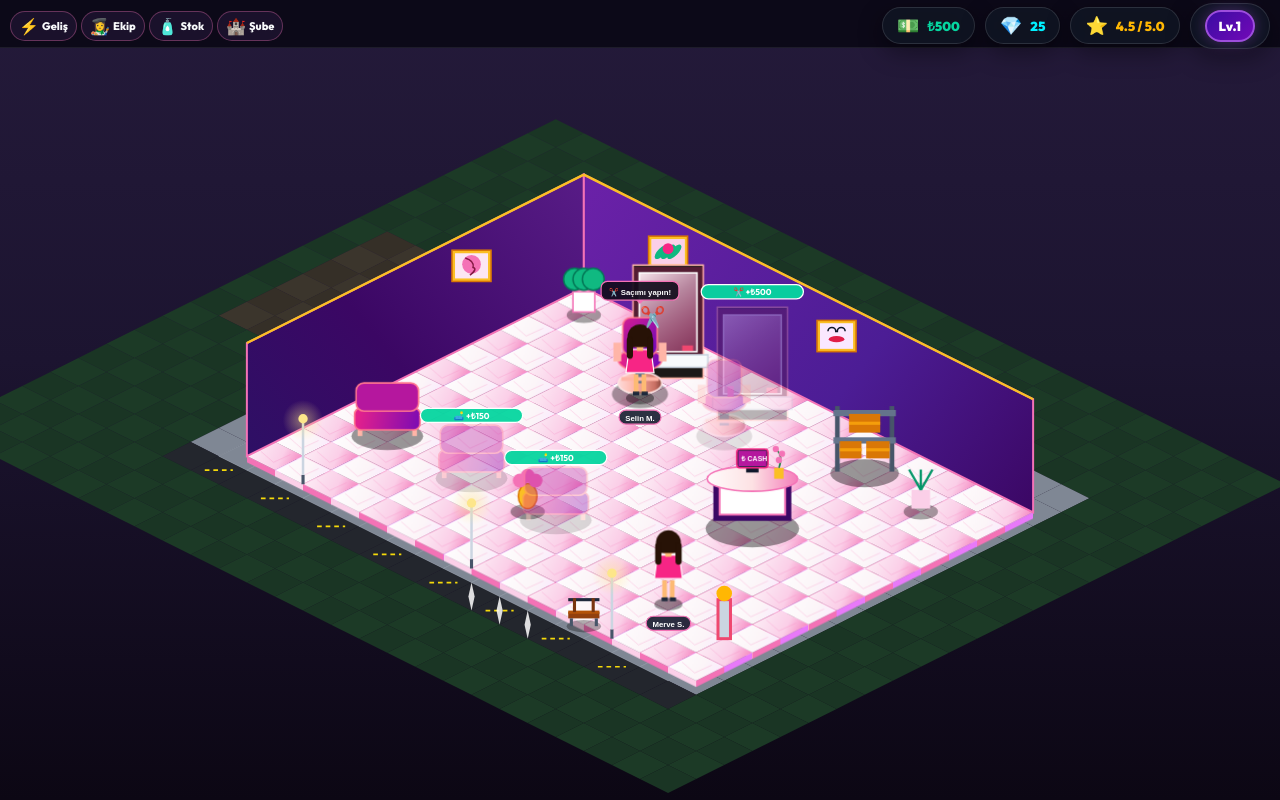
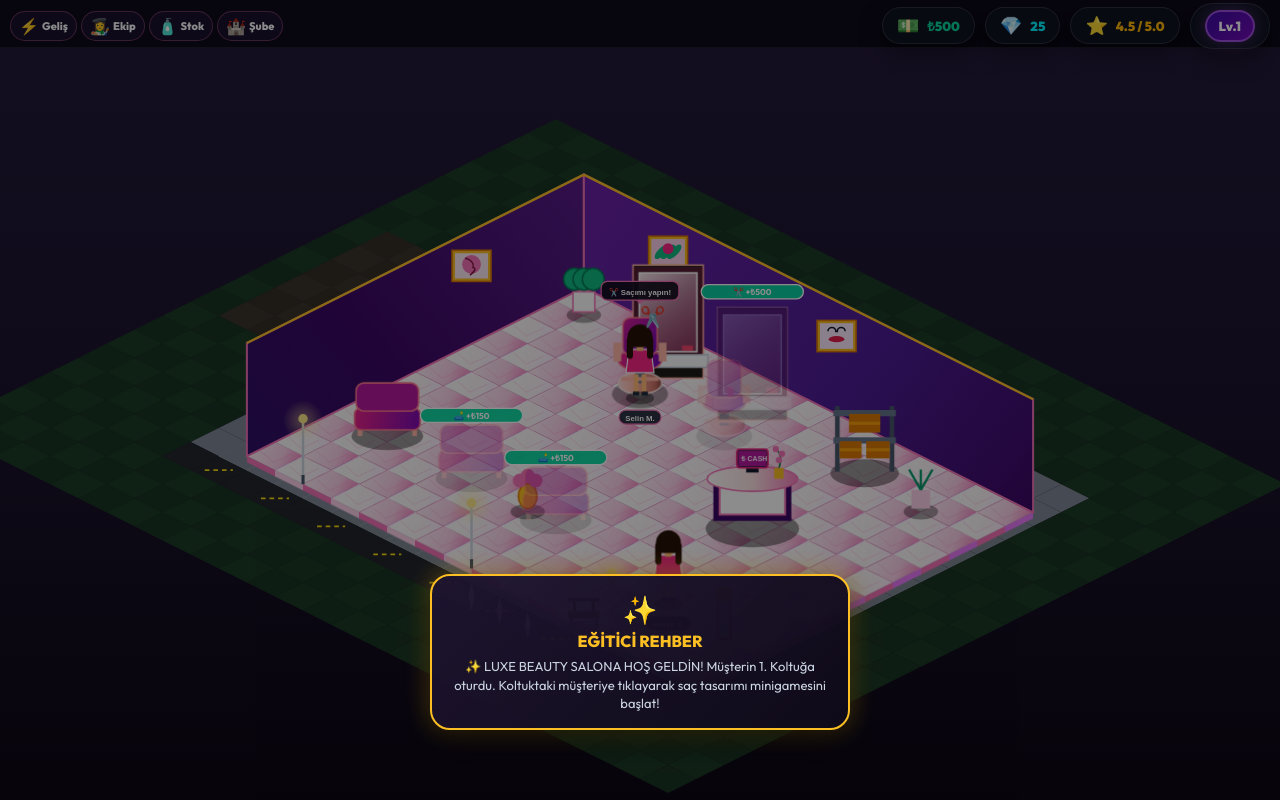
Before and after one commit to gorkemkanyilmaz/hairsalontycoon, a website built with Vite: page index.html in a window 1280 px wide. Built offline with nearby package versions, Linux system fonts and the light colour scheme; animation ran at ten frames a second.

Commit message:
Add dynamic shampoo stock consumption, salon expansion upgrade, 1-hour bridal hair service & guided interactive tutorial

```diff
--- a/src/App.ts
+++ b/src/App.ts
@@ -11,6 +11,8 @@ import { HaircutMinigame } from './ui/HaircutMinigame';
 import { SoundEngine } from './audio/SoundEngine';
 import { OfflineEarningsManager } from './core/OfflineEarnings';
 
+import { TutorialManager } from './ui/TutorialManager';
+
 export class App {
   private stateStore: StateStore;
   private timeManager: TimeManager;
@@ -21,6 +23,7 @@ export class App {
   private hud!: HUD;
   private uiManager!: UIManager;
   private haircutMinigame!: HaircutMinigame;
+  private tutorialManager!: TutorialManager;
 
   private toastElement!: HTMLElement;
 
@@ -38,12 +41,25 @@ export class App {
     // 1. Initialize Isometric Canvas Renderer
     this.renderer = new IsometricRenderer('canvas-container');
 
-    // 2. Initialize HUD, UI Managers & Minigame
+    // 2. Initialize HUD, UI Managers, Minigame & Tutorial Manager
     this.hud = new HUD();
     this.uiManager = new UIManager();
     this.haircutMinigame = new HaircutMinigame();
+    this.tutorialManager = TutorialManager.getInstance();
 
     this.createToastDOM();
+
+    // 3. Low Stock Alert Glow Listener
+    this.eventBus.on(GameEventType.STATE_CHANGED, (state) => {
+      const stockBtn = document.getElementById('btn-products');
+      if (stockBtn) {
+        if (state.retailProductsStock <= 10) {
+          stockBtn.classList.add('low-stock-alert');
+        } else {
+          stockBtn.classList.remove('low-stock-alert');
+        }
+      }
+    });
 
     // 3. Register Audio Sound Effect Event Handlers
     this.registerAudioEvents();
--- a/src/core/StateStore.ts
+++ b/src/core/StateStore.ts
@@ -187,6 +187,22 @@ export class StateStore {
     branch.queueCapacity = branch.waitingSofasCount;
     if (branch.salonLevel < 2) branch.salonLevel = 2;
     this.eventBus.emit(GameEventType.NOTIFICATION_TRIGGERED, `🛋️ Yeni bekleme koltuğu kuruldu! (Toplam ${branch.waitingSofasCount}/3)`);
+    this.eventBus.emit(GameEventType.STATE_CHANGED, this.state);
+    this.saveState();
+    return true;
+  }
+
+  // Consume 1 shampoo stock unit for every customer serviced
+  public consumeShampooStock(): boolean {
+    if (this.state.retailProductsStock <= 0) {
+      this.state.retailProductsStock = 0;
+      this.eventBus.emit(GameEventType.NOTIFICATION_TRIGGERED, `⚠️ 🧴 ŞAMPUAN BİTTİ! Müşteriler saç bakımı yapılamadığı için memnuniyetsiz ayrılıyor!`);
+      this.eventBus.emit(GameEventType.STATE_CHANGED, this.state);
+      this.saveState();
+      return false;
+    }
+
+    this.state.retailProductsStock -= 1;
     this.eventBus.emit(GameEventType.STATE_CHANGED, this.state);
     this.saveState();
     return true;
--- a/src/index.css
+++ b/src/index.css
@@ -639,3 +639,65 @@ html, body {
     bottom: max(28px, env(safe-area-inset-bottom));
   }
 }
+
+/* Tutorial Guided Overlay & Spotlight Circle */
+#tutorial-overlay {
+  position: absolute;
+  top: 0;
+  left: 0;
+  width: 100%;
+  height: 100%;
+  z-index: 999;
+  pointer-events: auto;
+  background: rgba(0, 0, 0, 0.45);
+  display: flex;
+  flex-direction: column;
+  align-items: center;
+  justify-content: flex-end;
+  padding-bottom: 70px;
+  transition: all 0.3s ease;
+}
+
+#tutorial-overlay.hidden {
+  display: none !important;
+}
+
+.tutorial-banner-box {
+  background: linear-gradient(135deg, rgba(30, 20, 48, 0.95), rgba(15, 10, 25, 0.98));
+  border: 2px solid #fbbf24;
+  border-radius: 20px;
+  padding: 16px 20px;
+  box-shadow: 0 10px 30px rgba(0, 0, 0, 0.7), 0 0 25px rgba(251, 191, 36, 0.4);
+  max-width: 92%;
+  width: 420px;
+  text-align: center;
+  color: white;
+  animation: floatBounce 2s infinite ease-in-out;
+}
+
+.tutorial-spotlight-ring {
+  position: absolute;
+  border: 3px solid #fbbf24;
+  border-radius: 50%;
+  box-shadow: 0 0 0 9999px rgba(0, 0, 0, 0.55), 0 0 25px #fbbf24;
+  pointer-events: none;
+  animation: pulseSpotlight 1.5s infinite ease-in-out;
+  transition: all 0.4s ease;
+}
+
+@keyframes pulseSpotlight {
+  0%, 100% { transform: scale(1); box-shadow: 0 0 0 9999px rgba(0, 0, 0, 0.55), 0 0 25px #fbbf24; }
+  50% { transform: scale(1.1); box-shadow: 0 0 0 9999px rgba(0, 0, 0, 0.65), 0 0 40px #f472b6; }
+}
+
+/* Low Stock Alert Glow on HUD Stock Button */
+.low-stock-alert {
+  animation: lowStockPulse 0.8s infinite alternate !important;
+  border-color: #ef476f !important;
+  color: #ef476f !important;
+}
+
+@keyframes lowStockPulse {
+  0% { transform: scale(1); box-shadow: 0 0 5px #ef476f; }
+  100% { transform: scale(1.1); box-shadow: 0 0 20px #ef476f; background: rgba(239, 71, 111, 0.3); }
+}
--- /dev/null
+++ b/src/ui/TutorialManager.ts
@@ -0,0 +1,174 @@
+import { StateStore } from '../core/StateStore';
+import { EventBus } from '../core/EventBus';
+import { GameEventType } from '../core/Types';
+
+export enum TutorialStep {
+  WELCOME_CLICK_CHAIR = 0,
+  MINIGAME_GUIDANCE = 1,
+  COLLECT_CASH_DESK = 2,
+  OPEN_EQUIPMENT_MENU = 3,
+  HIRE_CANSU = 4,
+  TRAIN_EMPLOYEE = 5,
+  BUY_SECOND_STATION = 6,
+  COMPLETED = 99
+}
+
+export class TutorialManager {
+  private static instance: TutorialManager;
+  private stateStore: StateStore;
+  private eventBus: EventBus;
+
+  public currentStep: TutorialStep = TutorialStep.WELCOME_CLICK_CHAIR;
+  private overlayElement!: HTMLElement;
+  private bannerText!: HTMLElement;
+  private spotlightRing!: HTMLElement;
+
+  private constructor() {
+    this.stateStore = StateStore.getInstance();
+    this.eventBus = EventBus.getInstance();
+
+    this.checkSavedTutorialStep();
+    this.createTutorialDOM();
+    this.setupListeners();
+  }
+
+  public static getInstance(): TutorialManager {
+    if (!TutorialManager.instance) {
+      TutorialManager.instance = new TutorialManager();
+    }
+    return TutorialManager.instance;
+  }
+
+  private checkSavedTutorialStep(): void {
+    const savedStep = localStorage.getItem('luxe_salon_tutorial_step');
+    if (savedStep !== null) {
+      this.currentStep = parseInt(savedStep, 10);
+    } else {
+      this.currentStep = TutorialStep.WELCOME_CLICK_CHAIR;
+    }
+  }
+
+  public saveTutorialStep(step: TutorialStep): void {
+    this.currentStep = step;
+    localStorage.setItem('luxe_salon_tutorial_step', step.toString());
+  }
+
+  private createTutorialDOM(): void {
+    let overlay = document.getElementById('tutorial-overlay');
+    if (!overlay) {
+      overlay = document.createElement('div');
+      overlay.id = 'tutorial-overlay';
+      overlay.className = this.currentStep === TutorialStep.COMPLETED ? 'hidden' : '';
+      overlay.innerHTML = `
+        <div class="tutorial-spotlight-ring" id="tutorial-spotlight" style="display: none;"></div>
+        <div class="tutorial-banner-box" id="tutorial-banner">
+          <div style="font-size: 28px; margin-bottom: 4px;">✨</div>
+          <h4 id="tutorial-title" style="margin: 0 0 6px 0; color: #fbbf24; font-size: 16px; font-weight: 800;">EĞİTİCİ REHBER</h4>
+          <p id="tutorial-text" style="margin: 0; font-size: 13px; color: #cbd5e1; line-height: 1.4;"></p>
+        </div>
+      `;
+      document.body.appendChild(overlay);
+    }
+
+    this.overlayElement = overlay;
+    this.bannerText = document.getElementById('tutorial-text')!;
+    this.spotlightRing = document.getElementById('tutorial-spotlight')!;
+
+    this.updateTutorialUI();
+  }
+
+  private setupListeners(): void {
+    this.eventBus.on(GameEventType.CUSTOMER_SEATED, () => {
+      if (this.currentStep === TutorialStep.WELCOME_CLICK_CHAIR) {
+        this.updateTutorialUI();
+      }
+    });
+
+    this.eventBus.on(GameEventType.HAIRCUT_COMPLETED, () => {
+      if (this.currentStep === TutorialStep.MINIGAME_GUIDANCE) {
+        this.saveTutorialStep(TutorialStep.COLLECT_CASH_DESK);
+        this.updateTutorialUI();
+      }
+    });
+
+    this.eventBus.on(GameEventType.CASH_CHANGED, () => {
+      if (this.currentStep === TutorialStep.COLLECT_CASH_DESK) {
+        this.saveTutorialStep(TutorialStep.OPEN_EQUIPMENT_MENU);
+        this.updateTutorialUI();
+      }
+    });
+
+    this.eventBus.on(GameEventType.EMPLOYEE_HIRED, () => {
+      if (this.currentStep === TutorialStep.HIRE_CANSU || this.currentStep === TutorialStep.OPEN_EQUIPMENT_MENU) {
+        this.saveTutorialStep(TutorialStep.TRAIN_EMPLOYEE);
+        this.updateTutorialUI();
+      }
+    });
+
+    this.eventBus.on(GameEventType.EMPLOYEE_LEVEL_UP, () => {
+      if (this.currentStep === TutorialStep.TRAIN_EMPLOYEE) {
+        this.saveTutorialStep(TutorialStep.BUY_SECOND_STATION);
+        this.updateTutorialUI();
+      }
+    });
+
+    this.eventBus.on(GameEventType.STATE_CHANGED, () => {
+      const activeBranch = this.stateStore.getActiveBranch();
+      if (this.currentStep === TutorialStep.BUY_SECOND_STATION && (activeBranch.barberStationsCount || 1) >= 2) {
+        this.finishTutorial();
+      }
+    });
+  }
+
+  public updateTutorialUI(): void {
+    if (this.currentStep === TutorialStep.COMPLETED) {
+      this.overlayElement.classList.add('hidden');
+      return;
+    }
+
+    this.overlayElement.classList.remove('hidden');
+
+    switch (this.currentStep) {
+      case TutorialStep.WELCOME_CLICK_CHAIR:
+        this.bannerText.textContent = '✨ LUXE BEAUTY SALONA HOŞ GELDİN! Müşterin 1. Koltuğa oturdu. Koltuktaki müşteriye tıklayarak saç tasarımı minigamesini başlat!';
+        break;
+
+      case TutorialStep.MINIGAME_GUIDANCE:
+        this.bannerText.textContent = '✂️ Müşteri Saç İstekleri! Müşterinin istediği Saç Rengini, Kesimini ve Modelini eşleştirip "TAMAMLAMAK" butonuna tıkla!';
+        break;
+
+      case TutorialStep.COLLECT_CASH_DESK:
+        this.bannerText.textContent = '💵 Harika bir saç oldu! Müşteri ödeme yapmak için kasaya geçti. Kasa bankosuna tıklayarak ödemeyi al!';
+        break;
+
+      case TutorialStep.OPEN_EQUIPMENT_MENU:
+        this.bannerText.textContent = '👩‍🎨 Harika Kazanç! Şimdi işleri otomatikleştirelim. Ekip menüsünü aç ve Cansu A.\'yı 1. Kuaför olarak işe al!';
+        break;
+
+      case TutorialStep.HIRE_CANSU:
+        this.bannerText.textContent = '👩‍🎨 "Cansu A. ₺600 İşe Al" butonuna tıklayarak ilk kuaförünü kadrona ekle!';
+        break;
+
+      case TutorialStep.TRAIN_EMPLOYEE:
+        this.bannerText.textContent = '🎓 Cansu A. işe başladı! Seviyesini yükseltip hızlandırmak için "Seviye 2\'ye Eğit" butonuna tıkla!';
+        break;
+
+      case TutorialStep.BUY_SECOND_STATION:
+        this.bannerText.textContent = '✂️ Salonunu Büyüt! Haritadaki kilitli 2. Kuaför Standına tıklayarak 2. İstasyonu satın al!';
+        break;
+    }
+  }
+
+  public finishTutorial(): void {
+    this.saveTutorialStep(TutorialStep.COMPLETED);
+    this.overlayElement.classList.add('hidden');
+
+    this.stateStore.addCash(500);
+    this.stateStore.addDiamonds(10);
+
+    this.eventBus.emit(
+      GameEventType.NOTIFICATION_TRIGGERED,
+      `🎉 TEBRİKLER! Eğitimi Başarıyla Tamamladın! ₺500 Hoşgeldin Bonusu + 10 💎 Elmas Kazandın!`
+    );
+  }
+}
```
